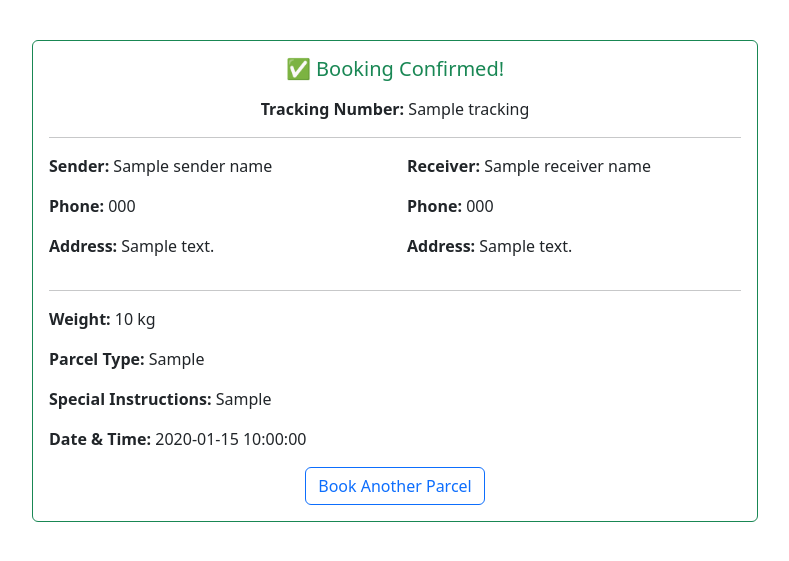
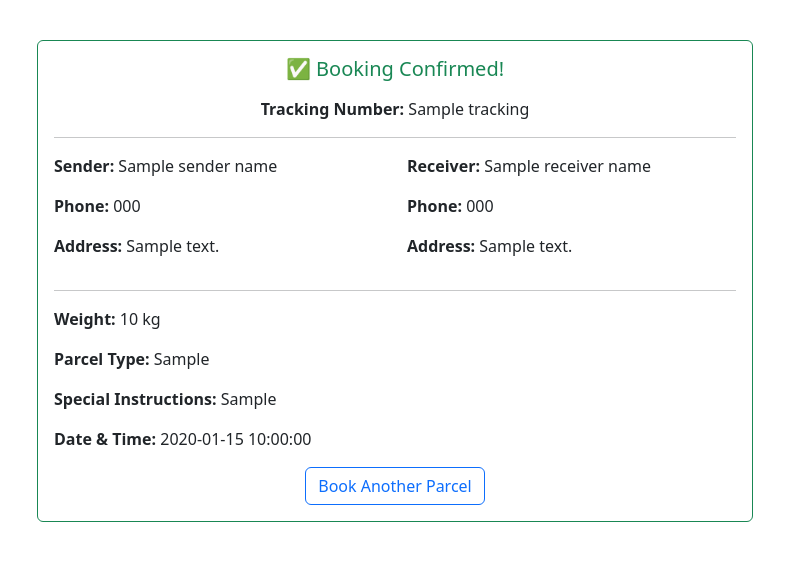
Before and after one commit to PARVATHI-PR/PARCEL_MANAGEMENT_SYSTEM, a Flask app: template templates/confirm.html in a window 1280 px wide. Shown: the top 561 px of the page, without its empty margins (245-1034 px from the left). Run offline with Flask 3, Linux system fonts and the light colour scheme; the template is opened without the code that fills it: most values are stand-ins (such as "Sample title", 1, 10 or a date in 2020).

Commit message:
SPM-8: integrated front end

```diff
--- a/templates/confirm.html
+++ b/templates/confirm.html
@@ -6,7 +6,7 @@
   <link rel="stylesheet" href="https://cdn.jsdelivr.net/npm/bootstrap@5.3.0/dist/css/bootstrap.min.css">
 </head>
 <body>
-<div class="container" style="max-width: 750px; margin-top: 40px;">
+<div class="container" style="max-width: 740px; margin-top: 40px;">
 
   <div class="card border-success mb-5">
     <div class="card-body">
```
